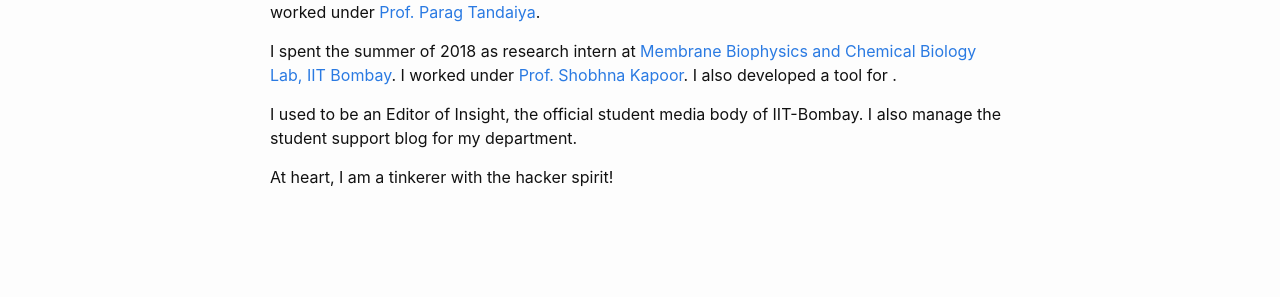
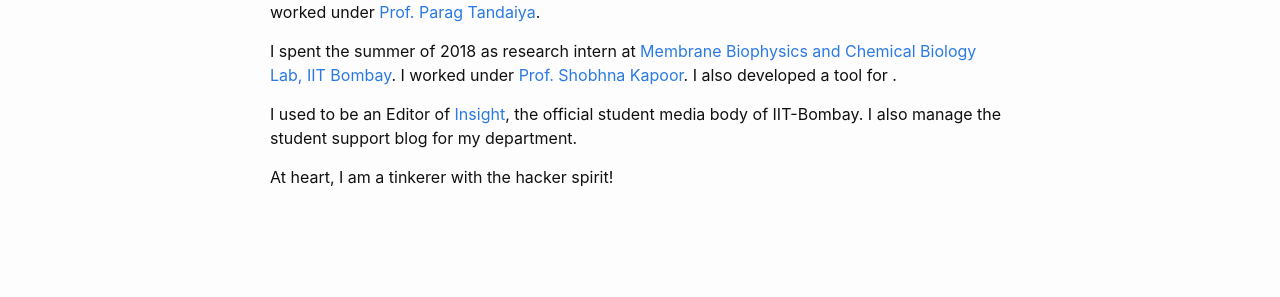
Before and after one commit to athulcd/athulcd.github.io, a Jekyll site: the page built from about.md, in a window 1280 px wide. Shown: the part 344-641 px from the top of the page. Built offline with Jekyll 4.4.1, drawn with Linux system fonts in a browser that asks for light colours; part of the change alters nothing that is shown.

```diff
--- a/about.md
+++ b/about.md
@@ -13,7 +13,7 @@ Parag Tandaiya](https://sites.google.com/site/paragtandaiya/home).
 
 I spent the summer of 2018 as research intern at [Membrane Biophysics and Chemical Biology Lab, IIT Bombay](https://shobhnakapoor.wixsite.com/skapoor). I worked under [Prof. Shobhna Kapoor](https://www.chem.iitb.ac.in/?q=facultyuserview/144). I also developed a tool for .
 
-I used to be an Editor of Insight, the official student media body of IIT-Bombay. I also manage the student support blog for my department.
+I used to be an Editor of [Insight](https://www.insightiitb.org/), the official student media body of IIT-Bombay. I also manage the student support blog for my department.
 
 
 
```
